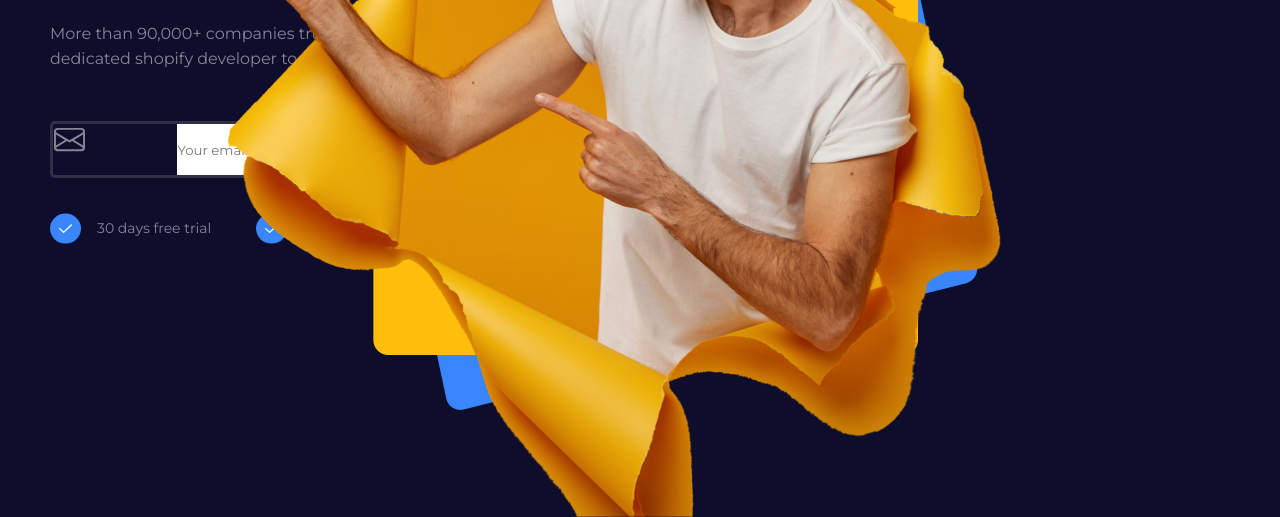
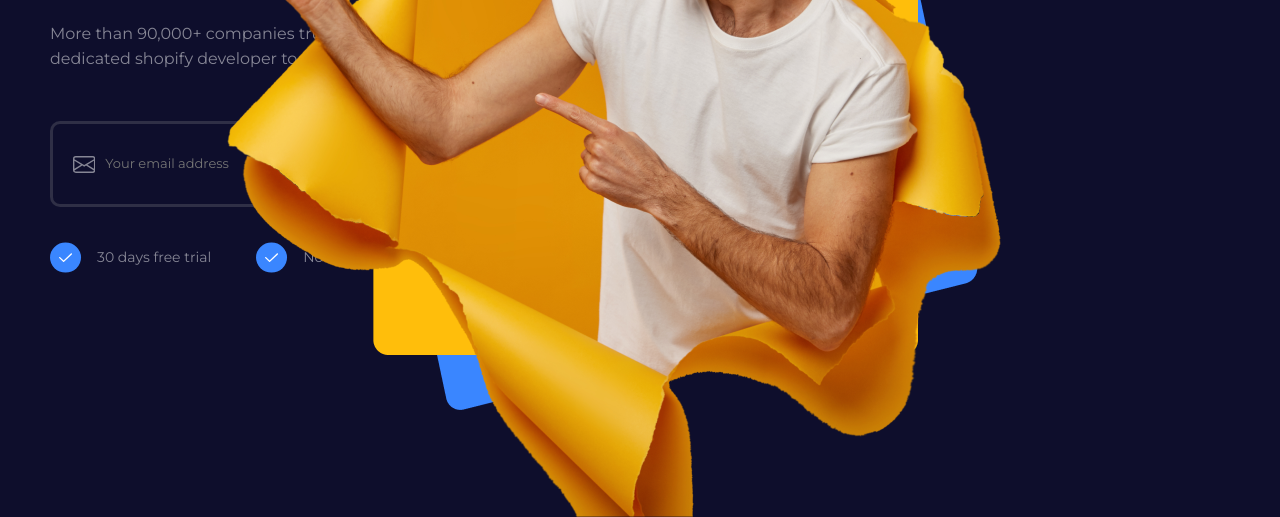
Before and after one commit to Nick715404/eCommerce, a plain HTML site: page index.html in a window 1280 px wide. Shown: the part 611-1128 px from the top of the page. Drawn offline with Linux system fonts and the light colour scheme.

Commit message:
Form ended

```diff
--- a/css/style.css
+++ b/css/style.css
@@ -108,7 +108,7 @@ body {
     fill: #fff;
 }
 
-@media (max-width: 946px) {
+/* @media (max-width: 946px) {
 
     .menu__list,
     .menu__buttons {
@@ -123,7 +123,7 @@ body {
     .menu__logo {
         width: 200px;
     }
-}
+} */
 
 /*_________________________shopify____________________*/
 
@@ -162,10 +162,26 @@ body {
 }
 
 .form {
-    border-radius: 5px;
+    border-radius: 10px;
     border: 3px solid rgba(150, 150, 150, 0.24);
+    max-width: 485px;
     display: flex;
-    justify-content: space-between;
+    align-items: center;
+    padding: 0 10px 0 20px;
+}
+
+.form__img {
+    padding-right: 10px;
+}
+
+.form__control {
+    margin-right: 28px;
+    width: 265px;
+    background-color: transparent;
+    font-size: 13px;
+    font-weight: 400;
+    line-height: 180%;
+    color: #fff;
 }
 
 .shopify-content__form {
--- a/index.html
+++ b/index.html
@@ -5,7 +5,7 @@
     <meta charset="UTF-8">
     <meta http-equiv="X-UA-Compatible" content="IE=edge">
     <meta name="viewport" content="width=device-width, initial-scale=1.0">
-    <title>Document</title>
+    <title>eCommerce</title>
     <link rel="stylesheet" href="/css/normalize.css">
     <link rel="stylesheet" href="/css/style.css">
 </head>
@@ -59,7 +59,7 @@
                         <p class="shopify-content__text">More than 90,000+ companies trust our business. Get help from a
                             dedicated shopify developer today.</p>
                         <div class="shopify-content__form form">
-                            <svg xmlns="http://www.w3.org/2000/svg" width="33" height="31" fill="currentColor"
+                            <svg class="form__img" xmlns="http://www.w3.org/2000/svg" width="33" height="31" fill="currentColor"
                                 class="bi bi-envelope" viewBox="0 0 16 16">
                                 <path
                                     d="M0 4a2 2 0 0 1 2-2h12a2 2 0 0 1 2 2v8a2 2 0 0 1-2 2H2a2 2 0 0 1-2-2V4Zm2-1a1 1 0 0 0-1 1v.217l7 4.2 7-4.2V4a1 1 0 0 0-1-1H2Zm13 2.383-4.708 2.825L15 11.105V5.383Zm-.034 6.876-5.64-3.471L8 9.583l-1.326-.795-5.64 3.47A1 1 0 0 0 2 13h12a1 1 0 0 0 .966-.741ZM1 11.105l4.708-2.897L1 5.383v5.722Z" />
```
